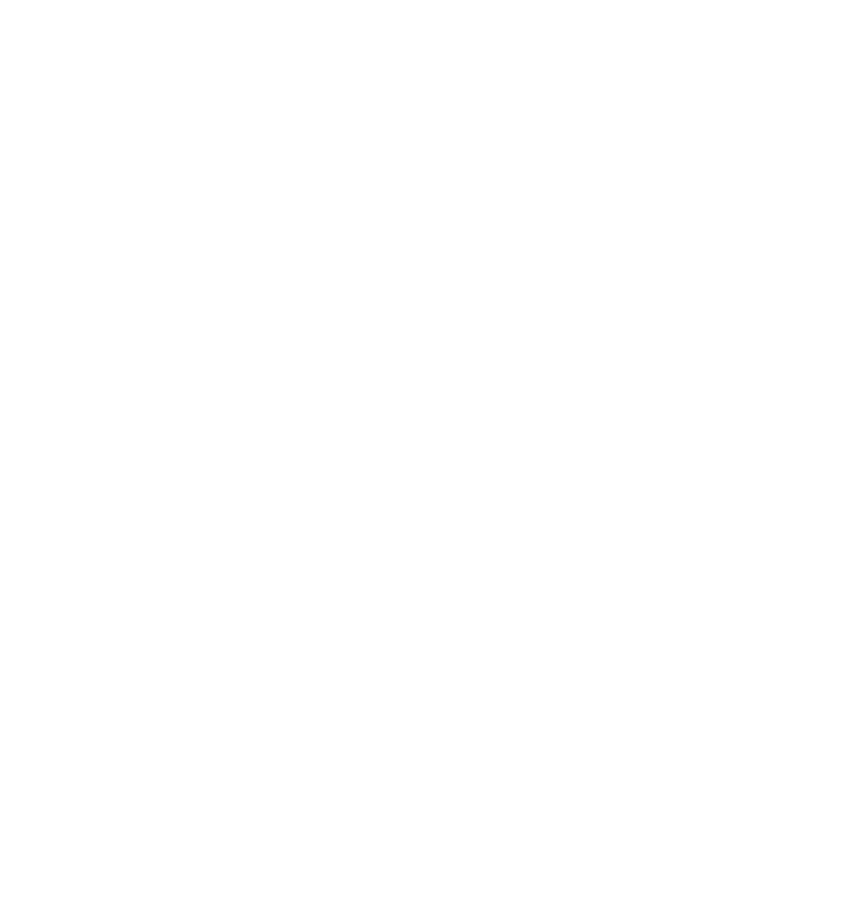
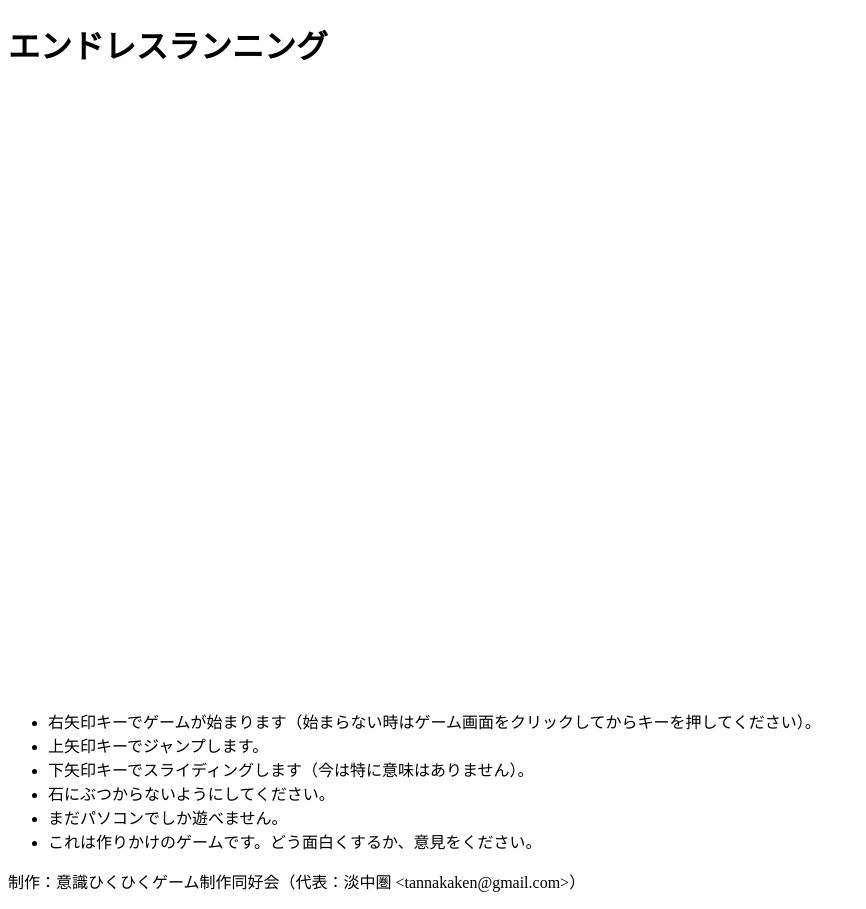
Before and after one commit to ishiki-hikuhiku-game/endless-runner, a website built with webpack: page static/index.html in a window 1280 px wide. Shown: the whole page, without its empty margins (0-866 px from the left). Before the commit the page ends 800 px from the top, so only its background shows below. Built offline with nearby package versions, Linux system fonts and the light colour scheme.

Commit message:
簡単な説明文を追加

```diff
--- a/static/index.html
+++ b/static/index.html
@@ -2,17 +2,30 @@
 <html>
   <head>
     <meta charset="UTF-8">
+    <link rel="icon" href="favicon.ico">
     <link rel="stylesheet" href="styles.css" type="text/css" media="screen" />
     <link rel="preload" as="image" href="Button.svg" />
     <link rel="preload" as="font" href="kenney_future_narrow-webfont.woff2" />
     <title>Endless Runner</title>
   </head>
   <body>
+    <h1>エンドレスランニング</h1>
     <div id="ui">
     </div>
     <canvas id="canvas" tabindex="0" height="600" width="600">
       Your browser does not support the canvas.
     </canvas>
+    <div>
+      <ul>
+        <li>右矢印キーでゲームが始まります（始まらない時はゲーム画面をクリックしてからキーを押してください）。</li>
+        <li>上矢印キーでジャンプします。</li>
+        <li>下矢印キーでスライディングします（今は特に意味はありません）。</li>
+        <li>石にぶつからないようにしてください。</li>
+        <li>まだパソコンでしか遊べません。</li>
+        <li>これは作りかけのゲームです。どう面白くするか、意見をください。</li>
+      </ul>
+      <p>制作：意識ひくひくゲーム制作同好会（代表：淡中圏 &lt;tannakaken@gmail.com&gt;） </p>
+    </div>
     <script src="index.js"></script>
   </body>
 </html>
```
Also changed, not shown: static/favicon.ico (added).
